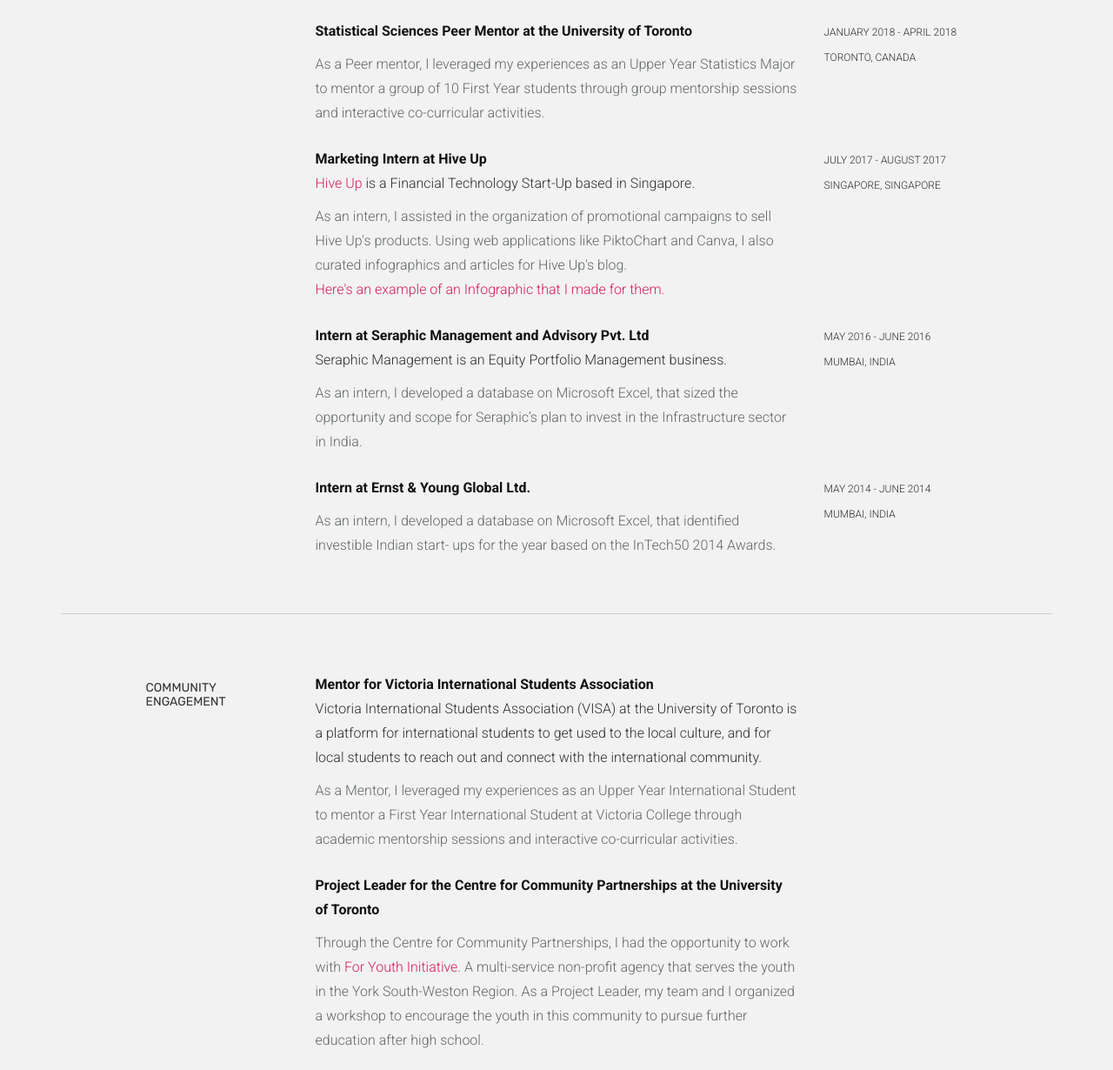
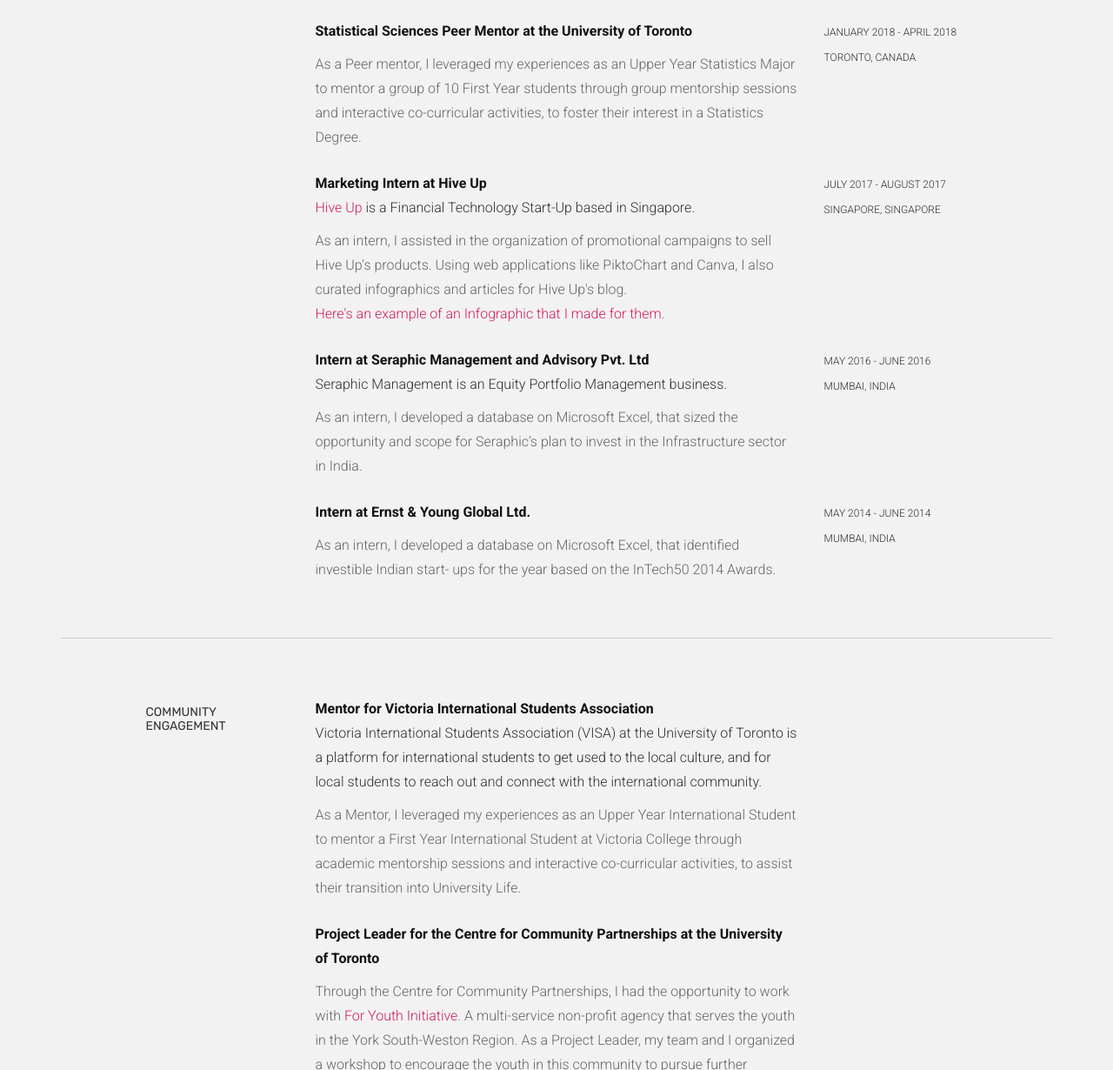
Before and after one commit to sneha-dg/sneha-dg.github.io, a plain HTML site: page index.html in a window 1280 px wide. Shown: the part 2362-3592 px from the top of the page at 87% size. Drawn offline with Linux system fonts and the light colour scheme.

Commit message:
minor edits

```diff
--- a/index.html
+++ b/index.html
@@ -222,7 +222,7 @@
           <p class="tight"><t>Statistical Sciences Peer Mentor at the University of Toronto</t><br/>
           </p>
           <p><more> As a Peer mentor, I leveraged my experiences as an Upper Year Statistics Major to mentor a group of 10 First Year students through group
-            mentorship sessions and interactive co-curricular activities.</more></p>
+            mentorship sessions and interactive co-curricular activities, to foster their interest in a Statistics Degree.</more></p>
         </div>
         <div class="col-lg-3">
           <p><sm>JANUARY 2018 - APRIL 2018 <br />
@@ -286,7 +286,7 @@
               <p>
                   <more>
                       As a Mentor, I leveraged my experiences as an Upper Year International Student to mentor a First Year International Student at Victoria College through academic
-                      mentorship sessions and interactive co-curricular activities.
+                      mentorship sessions and interactive co-curricular activities, to assist their transition into University Life.
                   </more>
               </p>
 
```
